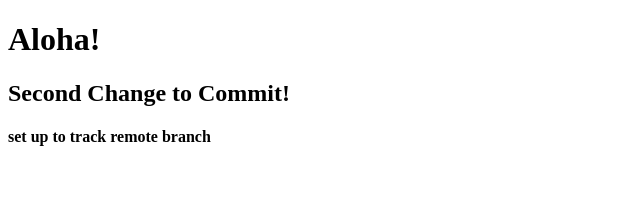
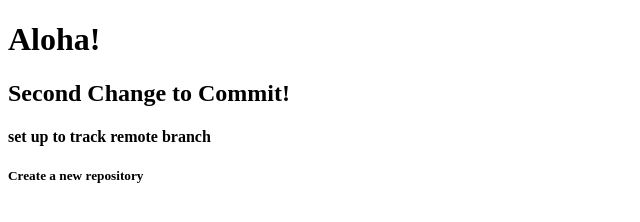
Before and after one commit to SoichiroWada/git-one, a plain HTML site: page index.html in a window 1280 px wide. Shown: the whole page, without its empty margins (0-640 px from the left). Drawn offline with Linux system fonts and the light colour scheme.

Commit message:
h5 added

```diff
--- a/index.html
+++ b/index.html
@@ -11,6 +11,7 @@
         <h1>Aloha!</h1>
         <h2>Second Change to Commit!</h2>
         <h4>set up to track remote branch</h4>
+        <h5>Create a new repository</h5>
     </div>
 
 </body>
```
